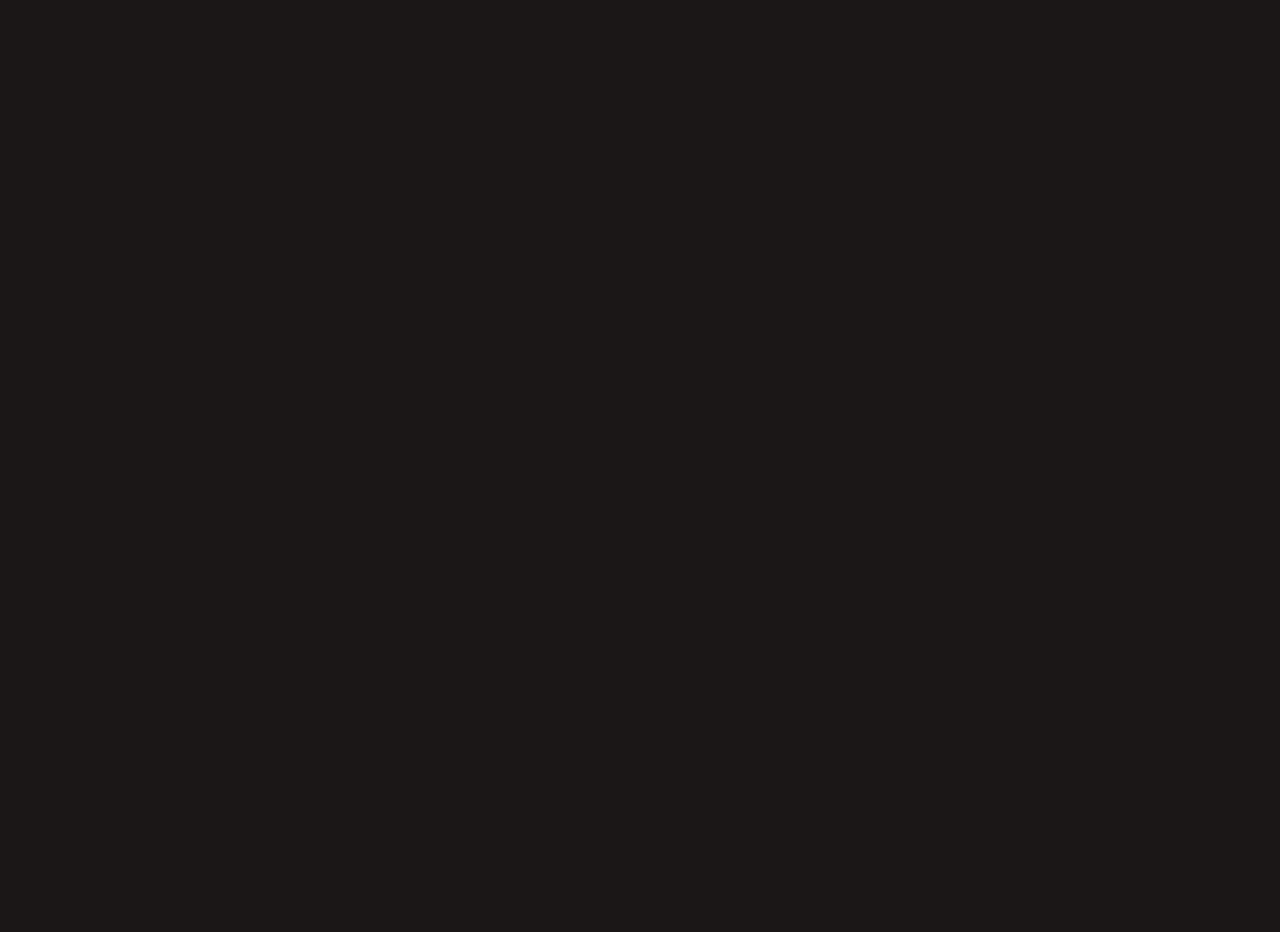
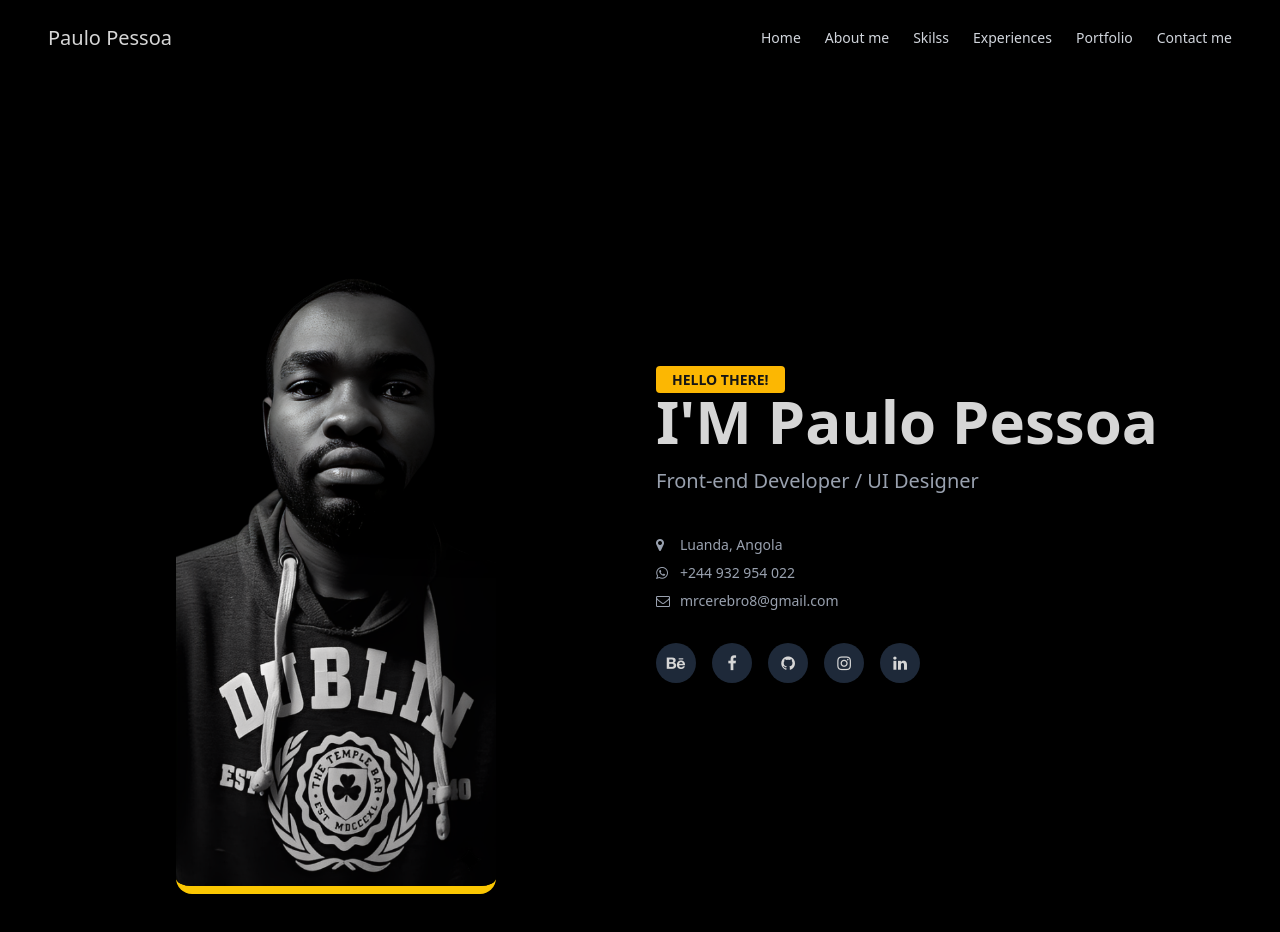
Before and after one commit to mr-cerebro/portfolio-pessoal, a Vue app: page / in a window 1280 px wide. Shown: the top 932 px of the page. Before the commit the page ends 800 px from the top, so only its background shows below. Built offline with nearby package versions, Linux system fonts and the light colour scheme.

Commit message:
feat: finished HomeView

```diff
--- a/index.html
+++ b/index.html
@@ -1,8 +1,9 @@
 <!DOCTYPE html>
-<html lang="pt" data-theme="forest">
+<html lang="pt" data-theme="black">
 <head>
   <meta charset="UTF-8">
   <link rel="icon" href="/favicon.ico">
+  <link rel="stylesheet" href="https://stackpath.bootstrapcdn.com/font-awesome/4.7.0/css/font-awesome.min.css">
   <meta name="viewport" content="width=device-width, initial-scale=1.0">
   <title>Vite App</title>
 </head>
--- a/src/assets/main.css
+++ b/src/assets/main.css
@@ -1,38 +1,42 @@
+@import url("https://fonts.googleapis.com/css2?family=Open+Sans:ital,wght@0,300..800;1,300..800&display=swap");
 @import "tailwindcss";
 @plugin "daisyui";
 
-
 @plugin "daisyui/theme" {
-  name: "forest";
+  name: "black";
   default: false;
   prefersdark: false;
   color-scheme: "dark";
-  --color-base-100: oklch(20.84% 0.008 17.911);
-  --color-base-200: oklch(18.522% 0.007 17.911);
-  --color-base-300: oklch(16.203% 0.007 17.911);
-  --color-base-content: oklch(83.768% 0.001 17.911);
-  --color-primary: oklch(68.628% 0.185 148.958);
-  --color-primary-content: oklch(0% 0 0);
-  --color-secondary: oklch(69.776% 0.135 168.327);
-  --color-secondary-content: oklch(13.955% 0.027 168.327);
-  --color-accent: oklch(70.628% 0.119 185.713);
-  --color-accent-content: oklch(14.125% 0.023 185.713);
-  --color-neutral: oklch(30.698% 0.039 171.364);
-  --color-neutral-content: oklch(86.139% 0.007 171.364);
-  --color-info: oklch(72.06% 0.191 231.6);
-  --color-info-content: oklch(0% 0 0);
-  --color-success: oklch(64.8% 0.15 160);
-  --color-success-content: oklch(0% 0 0);
-  --color-warning: oklch(84.71% 0.199 83.87);
-  --color-warning-content: oklch(0% 0 0);
-  --color-error: oklch(71.76% 0.221 22.18);
-  --color-error-content: oklch(0% 0 0);
-  --radius-selector: 1rem;
-  --radius-field: 2rem;
-  --radius-box: 1rem;
+  --color-base-100: oklch(0% 0 0);
+  --color-base-200: oklch(19% 0 0);
+  --color-base-300: oklch(22% 0 0);
+  --color-base-content: oklch(87.609% 0 0);
+  --color-primary: oklch(35% 0 0);
+  --color-primary-content: oklch(100% 0 0);
+  --color-secondary: oklch(35% 0 0);
+  --color-secondary-content: oklch(100% 0 0);
+  --color-accent: oklch(35% 0 0);
+  --color-accent-content: oklch(100% 0 0);
+  --color-neutral: oklch(35% 0 0);
+  --color-neutral-content: oklch(100% 0 0);
+  --color-info: oklch(45.201% 0.313 264.052);
+  --color-info-content: oklch(89.04% 0.062 264.052);
+  --color-success: oklch(51.975% 0.176 142.495);
+  --color-success-content: oklch(90.395% 0.035 142.495);
+  --color-warning: oklch(96.798% 0.211 109.769);
+  --color-warning-content: oklch(19.359% 0.042 109.769);
+  --color-error: oklch(62.795% 0.257 29.233);
+  --color-error-content: oklch(12.559% 0.051 29.233);
+  --radius-selector: 0rem;
+  --radius-field: 0rem;
+  --radius-box: 0rem;
   --size-selector: 0.25rem;
   --size-field: 0.25rem;
   --border: 1px;
   --depth: 0;
   --noise: 0;
 }
+
+@theme {
+  --font-open: "Open Sans", sans-serif;
+}
--- a/src/views/HomeView.vue
+++ b/src/views/HomeView.vue
@@ -1,5 +1,87 @@
-<script setup lang="ts"></script>
+<script setup lang="ts">
+import { ref } from 'vue'
+
+const Links = ref({
+  home: 'Home',
+  about: 'About me',
+  skills: 'Skilss',
+  experiences: 'Experiences',
+  portfolio: 'Portfolio',
+  contact: 'Contact me',
+})
+</script>
 
 <template>
-  <div></div>
+  <nav class="flex justify-between items-center px-12 py-6 mx-w-7xl mx-auto --font-open">
+    <div class="text-xl font-bol">Paulo Pessoa</div>
+    <ul class="hidden md:flex space-x-6 text-sm font-medium text-gray-300">
+      <li>
+        <a href="#" class="hover:text-[#fcb702]">{{ Links.home }}</a>
+      </li>
+      <li>
+        <a href="#" class="hover:text-[#fcb702]">{{ Links.about }}</a>
+      </li>
+      <li>
+        <a href="#" class="hover:text-[#fcb702]">{{ Links.skills }}</a>
+      </li>
+      <li>
+        <a href="#" class="hover:text-[#fcb702]">{{ Links.experiences }}</a>
+      </li>
+      <li>
+        <a href="#" class="hover:text-[#fcb702]">{{ Links.portfolio }}</a>
+      </li>
+      <li>
+        <a href="#" class="hover:text-[#fcb702]">{{ Links.contact }}</a>
+      </li>
+    </ul>
+  </nav>
+
+  <section class="max-w-7xl mx-auto px-12 py-20 grid md:grid-cols-2 gap-8 items-center --font-open">
+    <div class="flex justify-center">
+      <div class="relative w-80 rounded-2xl overflow-hidden border-b-8 border-[#fbc702]">
+        <img src="/img/profile.png" alt="Profile" class="object-cover w-full h-full" />
+      </div>
+    </div>
+    <div class="space-y-4">
+      <span class="bg-[#fcb702] text-sm font-bold px-4 py-1 rounded uppercase text-[#151515]"
+        >Hello There!</span
+      >
+      <h1 class="text-6xl font-extrabold">I'M Paulo Pessoa</h1>
+      <p class="text-xl text-gray-400">Front-end Developer / UI Designer</p>
+
+      <div class="pt-6 space-y-2 text-gray-400 text-sm">
+        <p><i class="fa fa-map-marker w-6"></i>Luanda, Angola</p>
+        <p><i class="fa fa-whatsapp w-6"></i>+244 932 954 022</p>
+        <p><i class="fa fa-envelope-o w-6"></i>mrcerebro8@gmail.com</p>
+      </div>
+
+      <div class="flex space-x-4 pt-4">
+        <a
+          href="#"
+          class="w-10 h-10 bg-gray-800 rounded-full flex items-center justify-center hover:bg-[#0866ff] transition"
+          ><i class="fa fa-behance"></i
+        ></a>
+        <a
+          href="#"
+          class="w-10 h-10 bg-gray-800 rounded-full flex items-center justify-center hover:bg-[#0866ff] transition"
+          ><i class="fa fa-facebook"></i
+        ></a>
+        <a
+          href="#"
+          class="w-10 h-10 bg-gray-800 rounded-full flex items-center justify-center hover:bg-[#0b0f10] transition"
+          ><i class="fa fa-github"></i
+        ></a>
+        <a
+          href="#"
+          class="w-10 h-10 bg-gray-800 rounded-full flex items-center justify-center hover:bg-gradient-to-tr from-[#f9ce34] via-[#ee2a7b] to-[#6228d7] transition"
+          ><i class="fa fa-instagram"></i
+        ></a>
+        <a
+          href="#"
+          class="w-10 h-10 bg-gray-800 rounded-full flex items-center justify-center hover:bg-[#136bc5] transition"
+          ><i class="fa fa-linkedin"></i
+        ></a>
+      </div>
+    </div>
+  </section>
 </template>
```
Also changed, not shown: public/img/profile.png (added). Lines whose indentation alone changed are shown as unchanged.
